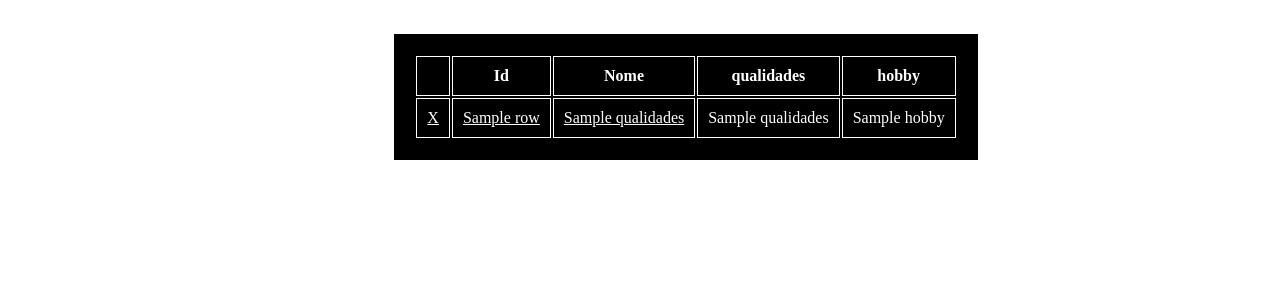
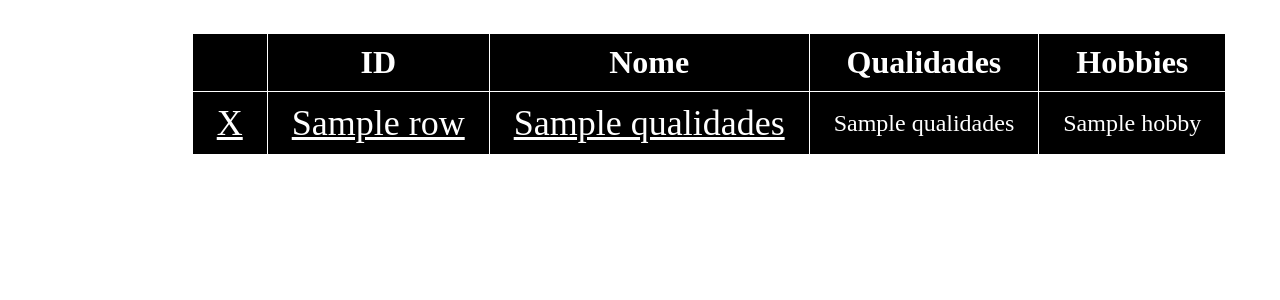
Before and after one commit to HILARYSILVA/PHP_trabalho, a PHP site: template View/modules/Personagens/ListaPersonagens.php in a window 1280 px wide. Shown: the top 300 px of the page. Run offline with PHP 8.4, Linux system fonts and the light colour scheme; the template is opened without the code that fills it: most values are stand-ins (such as "Sample title", 1, 10 or a date in 2020).

Commit message:
Add files via upload

```diff
--- a/View/modules/Personagens/ListaPersonagens.php
+++ b/View/modules/Personagens/ListaPersonagens.php
@@ -7,9 +7,20 @@
     <title>Personagens</title>
 
     <style>
+        th {
+            font-size: 2em;
+            font-family: MS UI Gothic;
+        }
+
+        td, a {
+            font-size: 1.5em;
+            font-family: MS Gothic;
+        }
 
         th, td {
             padding: 10px;
+            padding-left: 1em;
+            padding-right: 1em;
             color: white;
             border: 1px solid white;
             border-collapse: collapse;
@@ -25,6 +36,7 @@
             padding: 20px;
             background-color: black;
             border: 2px solid white;
+            border-collapse: collapse;
         }
 
         a {
@@ -38,10 +50,10 @@
     <table>
         <tr>
             <th></th>
-            <th>Id</th>
+            <th>ID</th>
             <th>Nome</th>
-            <th>qualidades</th>
-            <th>hobby</th>
+            <th>Qualidades</th>
+            <th>Hobbies</th>
 
         </tr>
 
```
Also changed, not shown: 2 other files.
